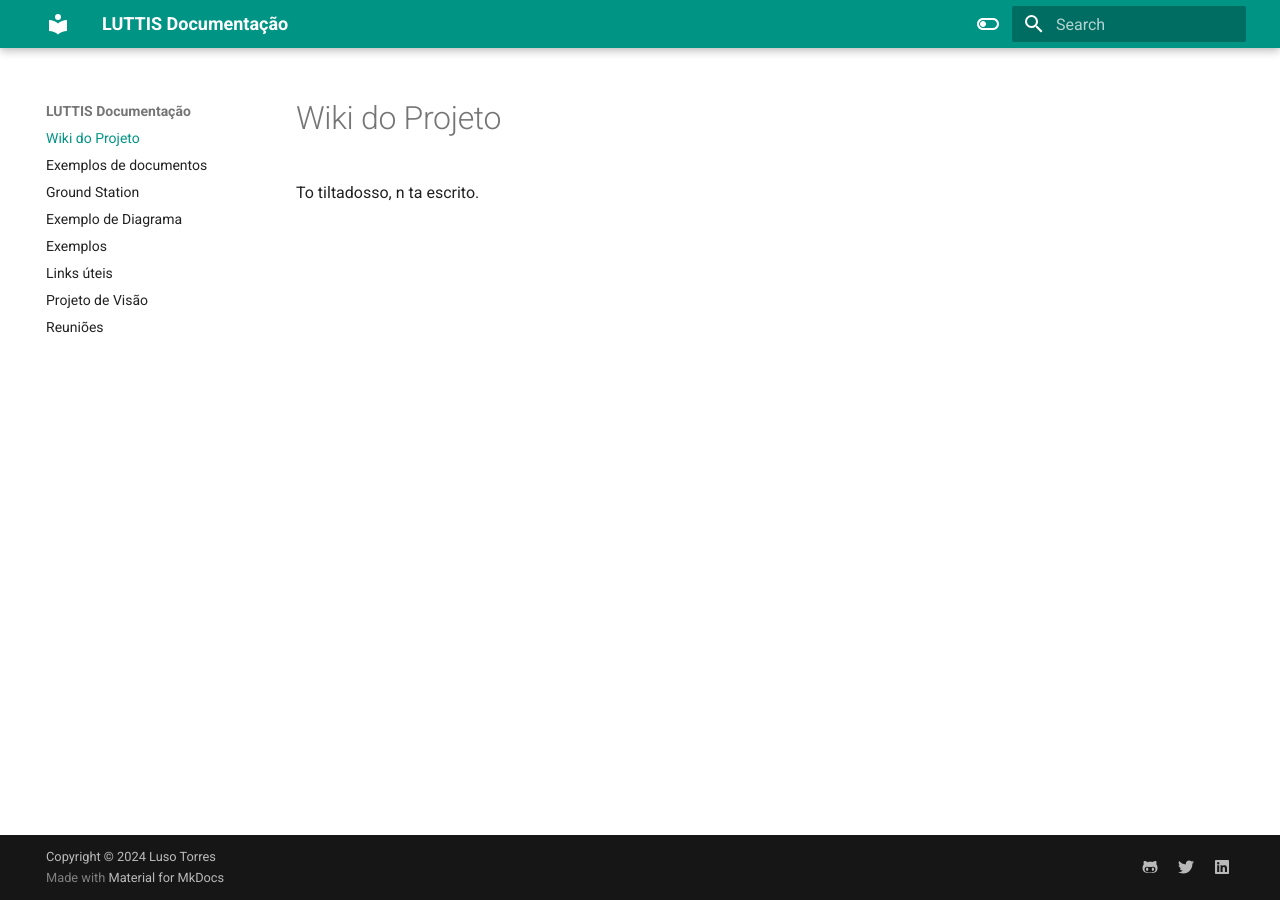
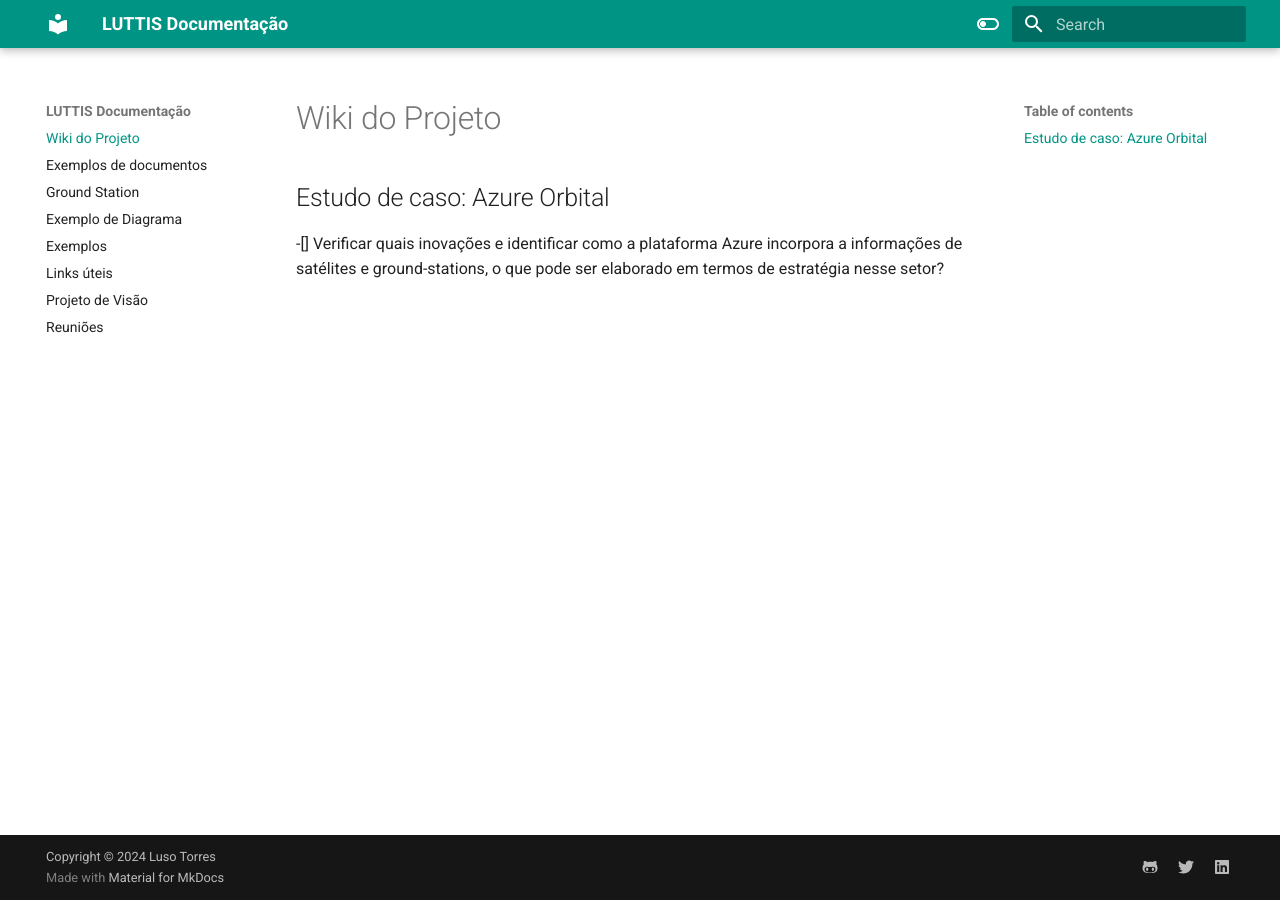
Before and after one commit to luso-torres/luso-torres.github.io, an MkDocs documentation site: the page built from docs/index.md, in a window 1280 px wide. Built offline with MkDocs 1.6.1 and Material for MkDocs 9.7.7, drawn with Linux system fonts in a browser that asks for light colours.

Commit message:
Novo estudo de caso disponível: Azure

```diff
--- a/docs/index.md
+++ b/docs/index.md
@@ -1,5 +1,4 @@
 # Wiki do Projeto
 
-
-
-To tiltadosso, n ta escrito.
+## Estudo de caso: Azure Orbital
+-[] Verificar quais inovações e identificar como a plataforma Azure incorpora a informações de satélites e ground-stations, o que pode ser elaborado em termos de estratégia nesse setor?
```
